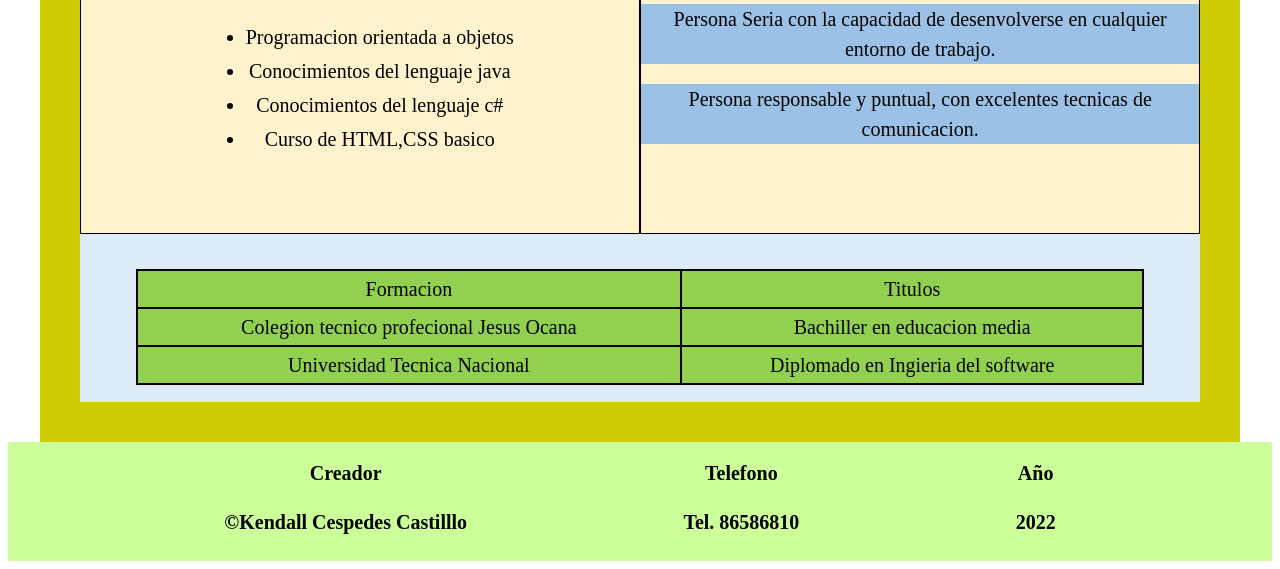
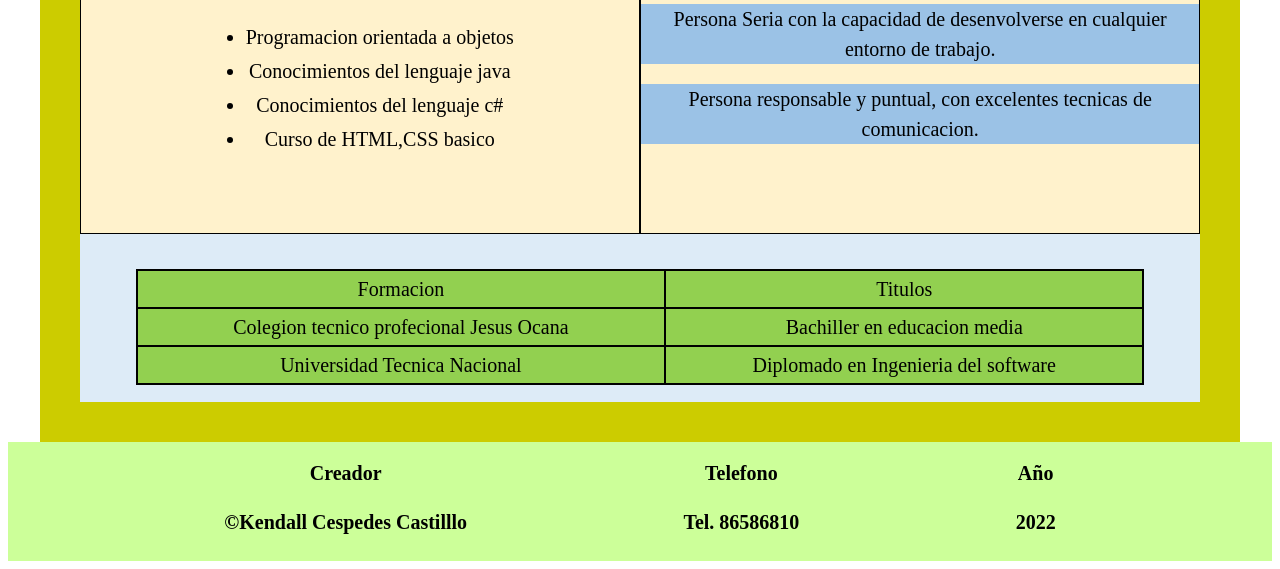
Before and after one commit to KendallCC/Tarea1Programacion, a plain HTML site: page index.html in a window 1280 px wide. Shown: the part 673-1242 px from the top of the page. Drawn offline with Linux system fonts and the light colour scheme.

Commit message:
Tarea 1 de programacion

```diff
--- a/index.html
+++ b/index.html
@@ -66,7 +66,7 @@
                 </tr>
                 <tr>
                     <td>Universidad Tecnica Nacional</td>
-                    <td>Diplomado en Ingieria del software</td>
+                    <td>Diplomado en Ingenieria del software</td>
                 </tr>
             </table>
 
```
